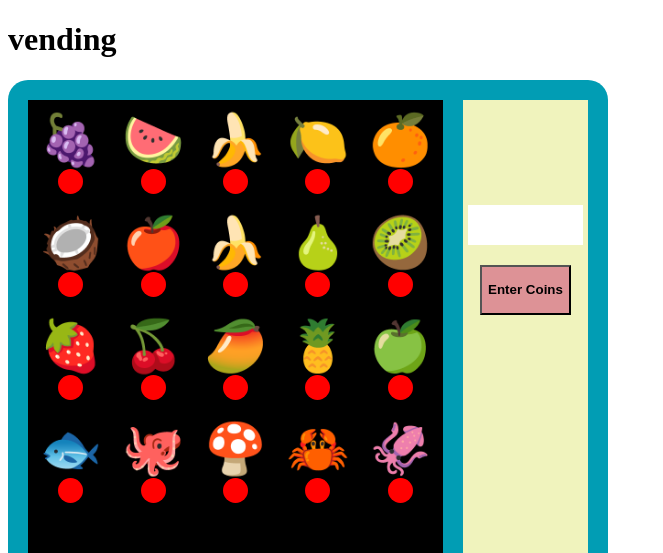
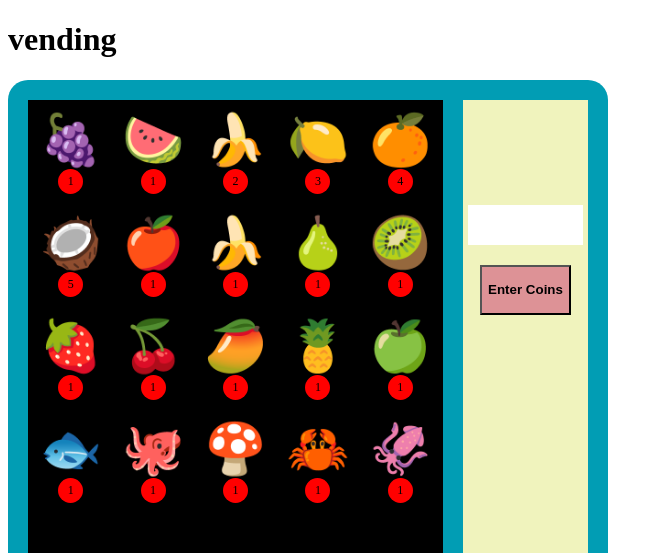
Before and after one commit to CapSap/vending-machine, a website: page index.html in a window 1280 px wide. Shown: the top 553 px of the page, without its empty margins (0-663 px from the left). Drawn offline with Linux system fonts and the light colour scheme.

Commit message:
add prices for all the products

```diff
--- a/index.html
+++ b/index.html
@@ -13,100 +13,100 @@
     <div class="vending-machine">
         <div class="products">
             <div class="product">🍇
-                <div class="light"></div>
+                <div class="light">1</div>
 
             </div>
             <div class="product">🍉
-                <div class="light"></div>
+                <div class="light">1</div>
 
 
             </div>
             <div class="product">🍌
-                <div class="light"></div>
+                <div class="light">2</div>
 
 
             </div>
             <div class="product">🍋
-                <div class="light"></div>
+                <div class="light">3</div>
 
 
             </div>
             <div class="product">🍊
-                <div class="light"></div>
+                <div class="light">4</div>
 
             </div>
             <div class="product">🥥
-                <div class="light"></div>
+                <div class="light">5</div>
 
             </div>
             <div class="product">🍎
-                <div class="light"></div>
+                <div class="light">1</div>
 
 
             </div>
             <div class="product">🍌
-                <div class="light"></div>
+                <div class="light">1</div>
 
 
             </div>
             <div class="product">🍐
-                <div class="light"></div>
+                <div class="light">1</div>
 
 
             </div>
             <div class="product">🥝
-                <div class="light"></div>
+                <div class="light">1</div>
 
 
             </div>
             <div class="product">🍓
-                <div class="light"></div>
+                <div class="light">1</div>
 
 
             </div>
             <div class="product">🍒
-                <div class="light"></div>
+                <div class="light">1</div>
 
 
             </div>
             <div class="product">🥭
-                <div class="light"></div>
+                <div class="light">1</div>
 
 
 
             </div>
             <div class="product">🍍
-                <div class="light"></div>
+                <div class="light">1</div>
 
 
             </div>
             <div class="product">🍏
-                <div class="light"></div>
+                <div class="light">1</div>
 
 
             </div>
             <div class="product">🐟
-                <div class="light"></div>
+                <div class="light">1</div>
 
 
             </div>
             <div class="product">🐙
-                <div class="light"></div>
+                <div class="light">1</div>
 
 
             </div>
             <div class="product">🍄
-                <div class="light"></div>
+                <div class="light">1</div>
 
 
             </div>
             <div class="product">🦀
-                <div class="light"></div>
+                <div class="light">1</div>
 
 
             </div>
             <div class="product">🦑
-                <div class="light"></div>
+                <div class="light">1</div>
 
 
             </div>
```
